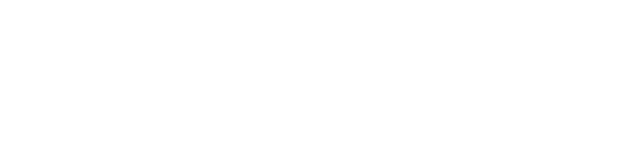
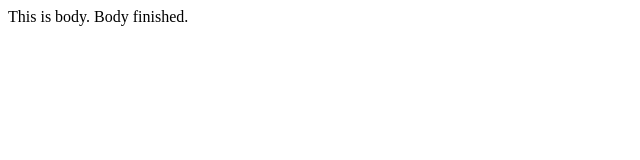
Before and after one commit to Prince4897/myrep, a plain HTML site: page index.html in a window 1280 px wide. Shown: the whole page, without its empty margins (0-640 px from the left). Drawn offline with Linux system fonts and the light colour scheme.

Commit message:
heyyyyyyy

```diff
--- a/index.html
+++ b/index.html
@@ -5,6 +5,7 @@
     <title>Hey</title>
   </head>
   <body>
-
+This is body.
+Body finished.
   </body>
 </html>
```
Also changed, not shown: 1 other file.
